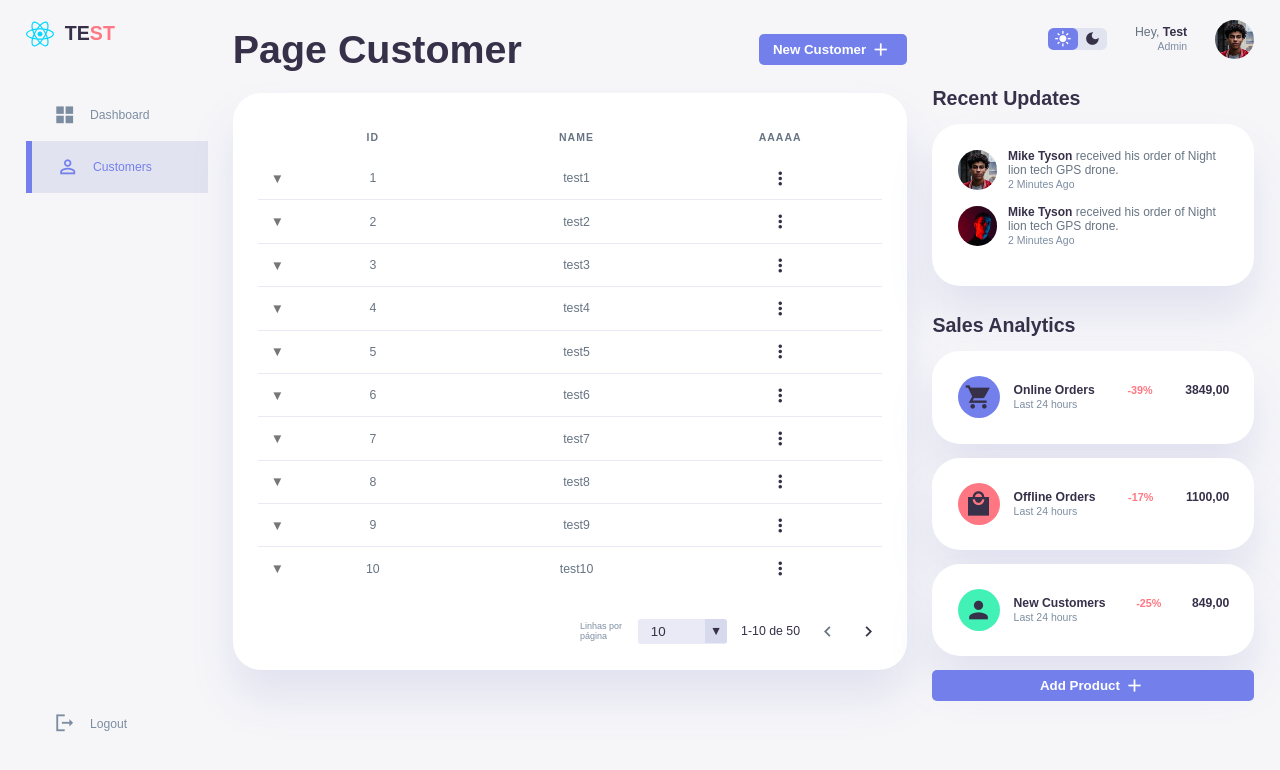
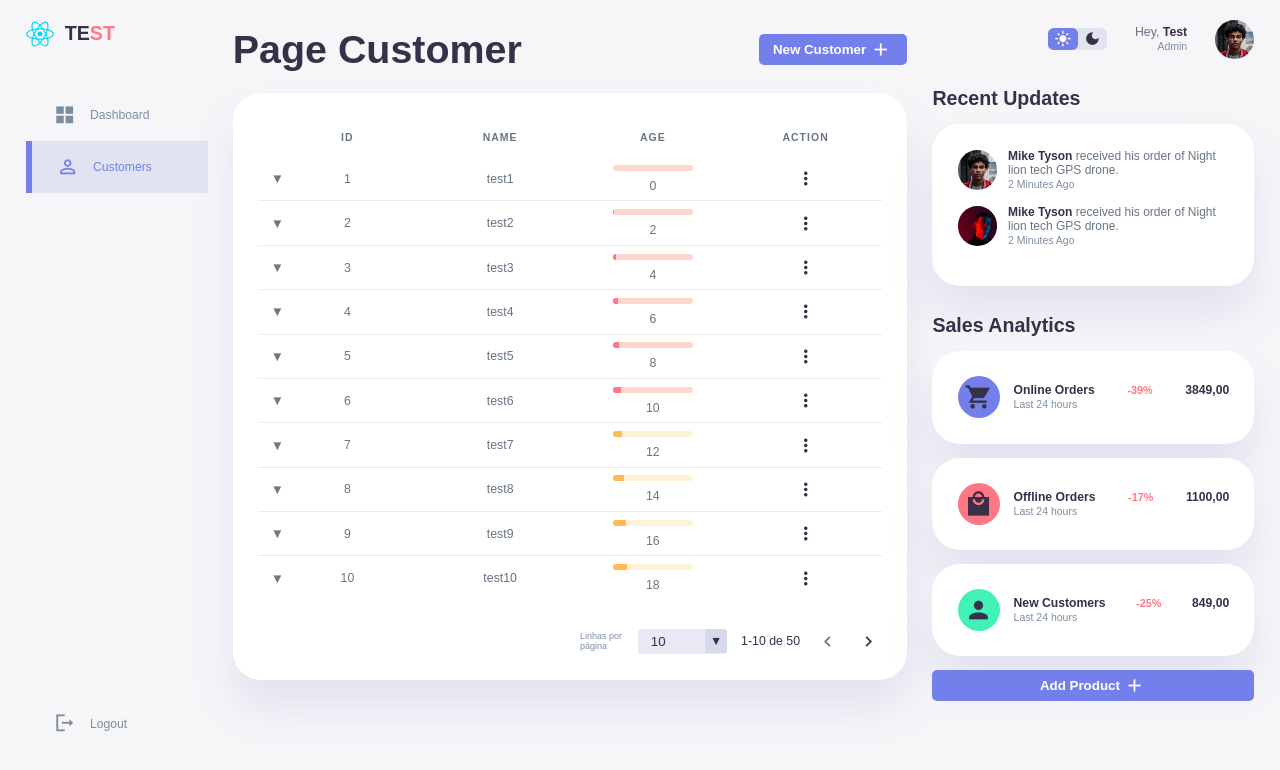
Before and after one commit to dxdns/react-components, a React (Vite) app: page /customer in a window 1280 px wide. Shown: the top 770 px of the page. Built offline with nearby package versions, Linux system fonts and the light colour scheme.

Commit message:
progress bar component

```diff
--- a/src/components/card-statistic/index.tsx
+++ b/src/components/card-statistic/index.tsx
@@ -1,5 +1,5 @@
 import Card from "../card"
-import Progress from "../progress"
+import ProgressCircle from "../progress-circle"
 
 type Props = {
     icon: JSX.Element
@@ -17,7 +17,7 @@ export function CardStatistic({ icon, label, value, percent }: Props) {
                     <h3>{label}</h3>
                     <h1>${value.toFixed(2).replace(".", ",")}</h1>
                 </div>
-                <Progress percent={percent} />
+                <ProgressCircle percent={percent} />
             </div>
             <small className="text-muted">
                 Last 24 Hours
--- /dev/null
+++ b/src/components/progress-bar/index.tsx
@@ -0,0 +1,15 @@
+import { ColorType } from "../../types"
+import "./style.css"
+
+type Props = {
+    value: number
+    color?: ColorType
+}
+
+export default function ProgressBar({ value, color = "inherit" }: Props) {
+    return (
+        <div className={`progress-bar ${color}`}>
+            <div className={color} style={{ width: `${value}%` }}></div>
+        </div>
+    )
+}
--- /dev/null
+++ b/src/components/progress-bar/style.css
@@ -0,0 +1,51 @@
+.progress-bar {
+    position: relative;
+    overflow: hidden;
+    display: block;
+    z-index: 0;
+    border-radius: 4px;
+    background: rgba(255, 86, 48, 0.24);
+    margin-bottom: 8px;
+    height: 6px;
+    max-width: 80px;
+
+    &>div {
+        animation: load 3s normal forwards;
+        width: 100%;
+        position: absolute;
+        left: 0px;
+        bottom: 0px;
+        top: 0px;
+        background: rgb(255, 86, 48);
+
+        &.success {
+            background: var(--color-success) !important;
+        }
+
+        &.error {
+            background: var(--color-error) !important;
+        }
+
+        &.warning {
+            background: var(--color-warning) !important;
+        }
+    }
+
+    &.success {
+        background: var(--color-success-variant) !important;
+    }
+
+    &.error {
+        background: var(--color-error-variant) !important;
+    }
+
+    &.warning {
+        background: var(--color-warning-variant) !important;
+    }
+}
+
+@keyframes load {
+    0% {
+        width: 0;
+    }
+}
--- a/src/components/progress/index.tsx
+++ b/src/components/progress-circle/index.tsx
@@ -5,7 +5,7 @@ type Props = {
     percent: number
 }
 
-export default function Progress({ percent }: Props) {
+export default function ProgressCircle({ percent }: Props) {
     const [style, setStyle] = React.useState({
         strokeDasharray: '0'
     })
@@ -23,7 +23,7 @@ export default function Progress({ percent }: Props) {
     }, [])
 
     return (
-        <div className="progress">
+        <div className="progress-circle">
             <svg ref={refSvg} style={style} data-percent={percent} width="92" height="92" viewBox="-11.5 -11.5 115 115">
                 <circle r="36" cx="46" cy="46" fill="transparent" stroke="#e0e0e0" strokeDasharray={"0"}></circle>
                 <circle r="36" cx="46" cy="46" stroke={getColor(percent)} strokeWidth="10px" fill="transparent"></circle>
--- /dev/null
+++ b/src/components/progress-circle/style.css
@@ -0,0 +1,27 @@
+.progress-circle {
+    position: relative;
+    width: 92px;
+    height: 92px;
+    border-radius: 50%;
+
+    & svg {
+        width: 7rem;
+        height: 7rem;
+        stroke-width: 10;
+    }
+
+    & svg circle {
+        fill: none;
+        /* stroke: var(--color-primary); */
+        stroke-linecap: round;
+        /* transform: translate(5px, 5px); */
+        animation: draw 1s linear forwards;
+        stroke-dashoffset: 100;
+    }
+}
+
+@keyframes draw {
+    to {
+        stroke-dashoffset: 0;
+    }
+}
--- a/src/components/progress/style.css
+++ /dev/null
@@ -1,38 +0,0 @@
-.progress {
-    position: relative;
-    width: 92px;
-    height: 92px;
-    border-radius: 50%;
-}
-
-.progress .number {
-    position: absolute;
-    top: 0;
-    left: 0;
-    height: 100%;
-    width: 100%;
-    display: flex;
-    justify-content: center;
-    align-items: center;
-}
-
-.progress svg {
-    width: 7rem;
-    height: 7rem;
-    stroke-width: 10;
-}
-
-.progress svg circle {
-    fill: none;
-    /* stroke: var(--color-primary); */
-    stroke-linecap: round;
-    /* transform: translate(5px, 5px); */
-    animation: draw 1s linear forwards;
-    stroke-dashoffset: 100;
-}
-
-@keyframes draw {
-    to {
-        stroke-dashoffset: 0;
-    }
-}
--- a/src/index.css
+++ b/src/index.css
@@ -3,7 +3,7 @@
 :root {
   --color-primary: #7380ec;
   --color-error: #ff7782;
-  --color-error-variant: #b71d18;
+  --color-error-variant: rgba(255, 86, 48, 0.24);
   --color-success: #41f1b6;
   --color-success-variant: #2e7d3280;
   --color-warning: #ffbb55;
@@ -119,7 +119,6 @@ b {
 
 .primary {
   color: var(--color-primary) !important;
-  ;
 }
 
 .secondary {
@@ -128,10 +127,12 @@ b {
 
 .error {
   color: var(--color-error) !important;
+  /* background: var(--color-error-variant) !important; */
 }
 
 .success {
   color: var(--color-success) !important;
+  /* background: var(--color-success-variant) !important; */
 }
 
 .warning {
@@ -144,7 +145,6 @@ b {
 
 .text-muted {
   color: var(--color-info-dark) !important;
-  ;
 }
 
 .profile-photo {
--- a/src/pages/customer/data.tsx
+++ b/src/pages/customer/data.tsx
@@ -4,19 +4,34 @@ import Menu from "../../components/menu"
 import Button from "../../components/button"
 import Icon from "../../components/icon"
 import MenuItem from "../../components/menu-item"
+import ProgressBar from "../../components/progress-bar"
 
 export const columns = [
     {
-        label: "id",
-        name: "id"
+        label: "Id",
+        name: "id",
     },
     {
-        label: "name",
+        label: "Name",
         name: "name"
     },
     {
-        label: "aaaaa",
-        name: "opa",
+        label: "Age",
+        name: "age",
+        customBodyRender: (v: number) => {
+            const color = v >= 50 ? "success" : v <= 10 ? "error" : "warning"
+
+            return (
+                <React.Fragment>
+                    <ProgressBar value={v} color={color} />
+                    {v}
+                </React.Fragment>
+            )
+        }
+    },
+    {
+        label: "action",
+        name: "Action",
         customBodyRender: () => {
             const [open, setOpen] = React.useState(false)
 
--- a/src/pages/customer/index.tsx
+++ b/src/pages/customer/index.tsx
@@ -10,7 +10,7 @@ export default function Customer() {
     const [currentPage, setCurrentPage] = React.useState(1)
     const [rowsPerPage, setRowsPerPage] = React.useState(10)
 
-    const data = Array.from({ length: 50 }, (_, i) => ({ id: i + 1, name: `test${i + 1}` }))
+    const data = Array.from({ length: 50 }, (_, i) => ({ id: i + 1, name: `test${i + 1}`, age: i * 2 }))
     const lastIndex = currentPage * rowsPerPage
     const firstIndex = lastIndex - rowsPerPage
     const result = data.slice(firstIndex, lastIndex)
```
